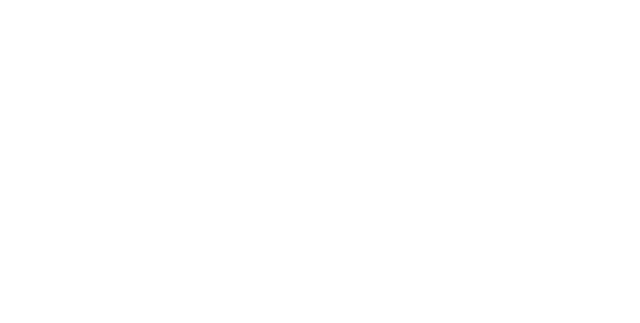
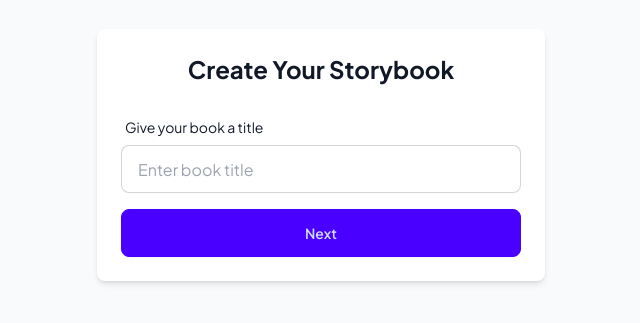
Before and after one commit to sahibhuseynov/bookai, a React (Vite) app: page /CreateBookPage in a window 1280 px wide. Before the commit this address had no page. Shown: the part 245-568 px from the top of the page, without its empty margins (319-959 px from the left). Built offline with nearby package versions, Linux system fonts and the light colour scheme.

Commit message:
Add CreateBookPage component and update routing; enhance Navbar and HeroSection for user state management

```diff
--- a/src/App.jsx
+++ b/src/App.jsx
@@ -3,6 +3,7 @@ import { Routes, Route } from 'react-router-dom'; // BrowserRouter ve Routes kul
 import HomePage from './pages/HomePage';
 import LoginPage from './pages/LoginPage';
 import RegisterPage from './pages/RegisterPage';
+import CreateBookPage from './pages/CreateBookPage';
 
 function App() {
   return (
@@ -11,6 +12,8 @@ function App() {
         <Route path="/" element={<HomePage />} /> {/* Ana sayfa */}
         <Route path="/login" element={<LoginPage />} /> {/* Giriş sayfası */}
         <Route path="/register" element={<RegisterPage />} /> {/* kayit sayfası */}
+        <Route path="/CreateBookPage" element={<CreateBookPage />} /> {/* CreateBookPage */}
+        <Route path="*" element={<h1>Not Found</h1>} /> {/* Tanımlanmayan sayfalar için 404 */}
       </Routes>
 
   );
--- a/src/components/HeroSection.jsx
+++ b/src/components/HeroSection.jsx
@@ -1,13 +1,14 @@
-import { motion } from "framer-motion"; // motion import edin
-import { FaPlayCircle } from "react-icons/fa";
-import { FaLongArrowAltRight } from "react-icons/fa";
-import { FaBahai } from "react-icons/fa";
+import { motion } from "framer-motion";
+import { FaPlayCircle, FaLongArrowAltRight, FaBahai } from "react-icons/fa";
+import { Link } from "react-router-dom";
+import { useSelector } from "react-redux"; // Redux'tan kullanıcı bilgisini almak için
 
 function HeroSection() {
+  const user = useSelector(state => state.user); // Redux store'dan user state'ini alıyoruz
   return (
-    <section className="bg-gradient-to-b from-[#f8f9fc] to-[#f8f9fc] py-20  ">
-     <div className="max-w-6xl mx-auto text-center flex flex-col items-center justify-center">
-        <div className="rounded-full  bg-white flex gap-3 border border-blue-100 px-3 py-2 items-center justify-center mb-8 shadow-md hover:shadow-lg duration-300 cursor-pointer">
+    <section className="bg-gradient-to-b from-[#f8f9fc] to-[#f8f9fc] py-20">
+      <div className="max-w-6xl mx-auto text-center flex flex-col items-center justify-center">
+        <div className="rounded-full bg-white flex gap-3 border border-blue-100 px-3 py-2 items-center justify-center mb-8 shadow-md hover:shadow-lg duration-300 cursor-pointer">
           <FaBahai size={20} />
           <span className="text-base font-semibold text-blue-800">AI-Powered Book Creation</span>
         </div>
@@ -37,14 +38,20 @@ function HeroSection() {
         </p>
 
         <div className="flex items-center justify-center">
-          <button className="flex items-center gap-2 justify-center mt-6 px-6 py-3 rounded-full text-white bg-blue-600  duration-300 transform hover:scale-105">
-            Start writing now <FaLongArrowAltRight size={20} />
-          </button>
+          <Link to={user.user? "/CreateBookPage" : "/login"}>
+            <button
+              className={`flex items-center gap-2 justify-center mt-6 px-6 py-3 rounded-full text-white bg-blue-600 duration-300 transform hover:scale-105 ${
+                user.user ? 'bg-green-600' : ''
+              }`}
+            >
+              Start writing now <FaLongArrowAltRight size={20} />
+            </button>
+          </Link>
           <button className="flex items-center gap-2 justify-center mt-6 px-6 py-3 rounded-full text-blue-600 bg-white border border-blue-600 ml-4">
             Watch demo <FaPlayCircle size={20} />
           </button>
         </div>
-     </div>
+      </div>
     </section>
   );
 }
--- a/src/components/Navbar.jsx
+++ b/src/components/Navbar.jsx
@@ -1,8 +1,15 @@
 // src/components/Navbar.jsx
 import { Link} from 'react-router-dom';
+import { useSelector,useDispatch } from 'react-redux';
+import { clearUser} from '../features/userSlice';
+function Navbar() {
+    const dispatch = useDispatch();
+    const user = useSelector(state => state.user); // Redux store'dan user state'ini alıyoruz
 
-function Navbar() {
+    const handleLogout = () => {
+        dispatch(clearUser()); // logoutUser action'ını dispatch ediyoruz
 
+        }
   return (
     <div className="navbar bg-gradient-to-b from-[#f8f9fc] to-[#f8f9fc]  px-12">
       <div className="navbar-start">
@@ -49,7 +56,15 @@ function Navbar() {
         </ul>
       </div>
       <div className="navbar-end flex items-center gap-3 ">
-      {/* {user?.user?.email ? (
+
+          {
+            user?.user?.email ? (
+              <p className="text-md font-semibold text-green-600">Welcome</p> ) :
+              <Link to="/register" className="btn  bg-primary   text-white text-base rounded-full px-5 py-2 ">
+            Signup
+        </Link>
+          }
+           {user?.user?.email ? (
           <button onClick={handleLogout} className="btn rounded-full bg-white">
             Logout
           </button>
@@ -57,10 +72,7 @@ function Navbar() {
           <Link to="/login" className="btn rounded-full px-6 py-2 bg-white shadow-md text-base">
             Login
           </Link>
-        )} */}
-        <Link to="/register" className="btn  bg-primary   text-white text-base rounded-full px-5 py-2 ">
-            Signup
-        </Link>
+        )}
       </div>
     </div>
   );
--- /dev/null
+++ b/src/pages/CreateBookPage.jsx
@@ -0,0 +1,55 @@
+import { useState } from 'react';
+
+function CreateBookPage() {
+  const [bookTitle, setBookTitle] = useState('');
+  const [isSubmitted, setIsSubmitted] = useState(false);
+
+  const handleTitleSubmit = () => {
+    if (bookTitle.trim()) {
+      setIsSubmitted(true); // Başlık girildiyse, diğer adımlara geçiş
+    }
+  };
+
+  return (
+    <section className="min-h-screen flex items-center justify-center bg-gray-50 dark:bg-gray-900">
+      <div className="w-full max-w-md bg-white rounded-lg shadow-md dark:bg-gray-800">
+        <div className="p-6 space-y-6">
+          <h1 className="text-2xl font-bold text-center text-gray-900 dark:text-white">
+            Create Your Storybook
+          </h1>
+
+          {!isSubmitted ? (
+            <div>
+              <label className="label">
+                <span className="label-text text-gray-900 dark:text-white">Give your book a title</span>
+              </label>
+              <input
+                type="text"
+                placeholder="Enter book title"
+                className="input input-bordered w-full dark:bg-gray-700 dark:text-white"
+                value={bookTitle}
+                onChange={(e) => setBookTitle(e.target.value)}
+                required
+              />
+              <button
+                className="btn w-full btn-primary mt-4"
+                onClick={handleTitleSubmit}
+              >
+                Next
+              </button>
+            </div>
+          ) : (
+            <div className="text-center">
+              <h2 className="text-lg font-bold text-gray-900 dark:text-white">
+                Your Book Title: {bookTitle}
+              </h2>
+              <p className="text-gray-500 dark:text-gray-400 mt-4">Now, let's add a photo and create your story!</p>
+            </div>
+          )}
+        </div>
+      </div>
+    </section>
+  );
+}
+
+export default CreateBookPage;
```
